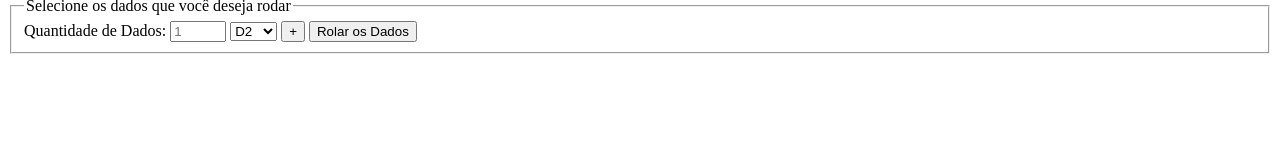
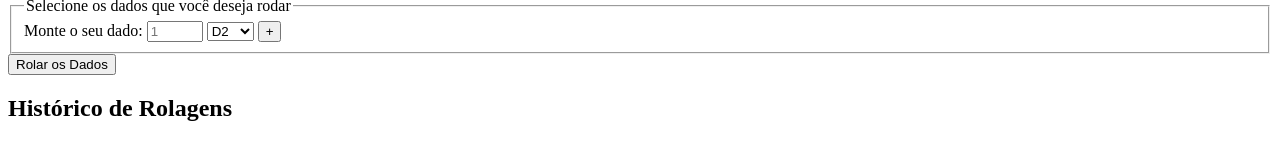
Before and after one commit to BaielsTosta/Lucky-Roll, a plain HTML site: page public/index.html in a window 1280 px wide. Shown: the part 29-188 px from the top of the page. Drawn offline with Linux system fonts and the light colour scheme.

Commit message:
Função de Adicionar dado

```diff
--- a/public/css/style.css
+++ b/public/css/style.css
@@ -0,0 +1,4 @@
+#roll-dices,
+.dice-information {
+  display: block;
+}
--- a/public/index.html
+++ b/public/index.html
@@ -34,22 +34,25 @@
       <img src="" alt="lucky-roll-logo" id="lucky-roll-logo" />
     </header>
     <!--Seção do Formulário de Rolagem-->
-    <section id="dice-roller">
+    <section id="dice-roller-container">
       <!--Formulário com as opções de rolagem-->
       <form action="" id="dice-form" method="get" target="_self">
         <fieldset id="dice-selection">
           <legend>Selecione os dados que você deseja rodar</legend>
+          <div class="dice-information">
             <!--Quantidade de dados para selecionar-->
-          <label for="dice-quantity">Quantidade de Dados: </label>
+            <label for="dice-quantity-input-0" class="dice-construction-label"
+              >Monte o seu dado:
+            </label>
             <input
               type="number"
-            id="dice-quantity"
+              class="dice-quantity-input"
               min="1"
               max="10"
               placeholder="1"
             />
             <!--Selecionar o tipo de dado-->
-          <select name="dice-type" id="dice-type">
+            <select name="dice-type" class="dice-type-selector">
               <option value="d2">D2</option>
               <option value="d4">D4</option>
               <option value="d6">D6</option>
@@ -61,23 +64,26 @@
             <!--Botão para adicionar outro dado-->
             <input
               type="button"
-            id="add-dices"
+              class="add-dices-button"
               name="add-dices"
               onclick="addDices()"
               value="+"
             />
+          </div>
+        </fieldset>
         <!--Botão para rolar os dados-->
         <input
           type="button"
-            id="roll-dices"
+          class="roll-dices-button"
           name="roll-dices"
           onClick="rollDices()"
           value="Rolar os Dados"
         />
-        </fieldset>
       </form>
     </section>
-    <section id="roll-log"></section>
+    <aside id="roll-log">
+      <h1 id="roll-log-header">Histórico de Rolagens</h1>
+    </aside>
     <!--<footer id="lucky-roll-footer"></footer>-->
   </body>
 </html>
--- a/public/js/app.js
+++ b/public/js/app.js
@@ -1,3 +1,17 @@
-function addDices() {}
+function addDices() {
+  // Selecionando o container que aglomera tudo
+  let containerPrincipal = document.querySelector("#dice-selection");
 
-function rollDices() {}
+  // Selecionando a div que queremos copiar
+  let personalizacaoDados = document
+    .querySelector(".dice-information")
+    .cloneNode(true);
+
+  // Copiando a div para o final do container ao clicar no +
+  containerPrincipal.appendChild(personalizacaoDados);
+}
+
+function rollDices() {
+  let contagem = document.querySelectorAll(".dice-information").length;
+  window.alert(contagem);
+}
```
Lines whose indentation alone changed are shown as unchanged.
